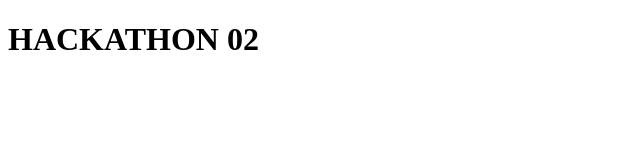
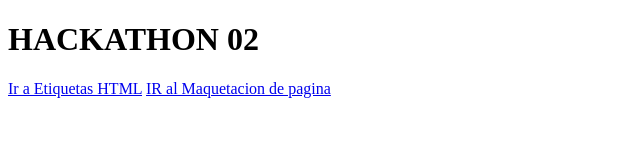
Before and after one commit to developers-w/Hackathon02, a plain HTML site: page index.html in a window 1280 px wide. Shown: the whole page, without its empty margins (0-640 px from the left). Drawn offline with Linux system fonts and the light colour scheme.

Commit message:
create shortcut to start

```diff
--- a/index.html
+++ b/index.html
@@ -7,7 +7,12 @@
     <title>Hackathon 02</title>
 </head>
 <body>
+
     <H1>HACKATHON 02</H1>
+
+
+    <a href="/tags.html">Ir a Etiquetas HTML</a>
+    <a href="/feature-html.html">IR al Maquetacion de pagina</a>
 
 </body>
 </html>
```
Also changed, not shown: feature-html.html (+3 -0 lines).
